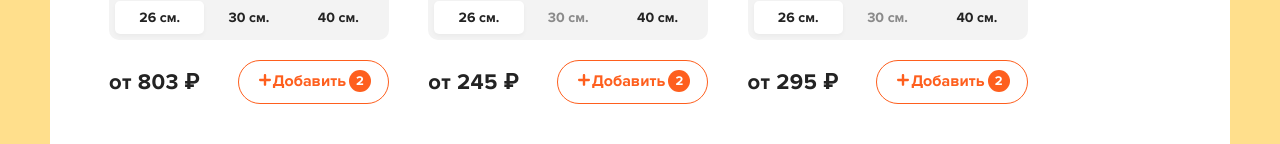
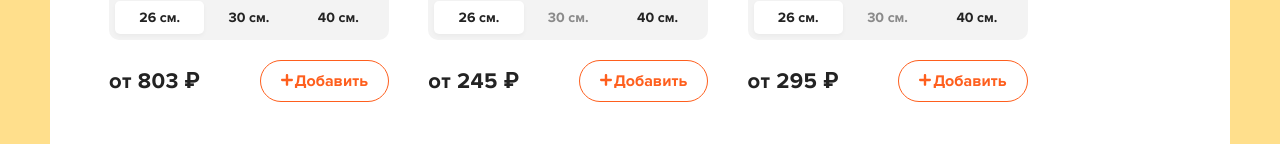
Before and after one commit to Ha1lowe3n/react_pizza, a React (Create React App) app: page / in a window 1280 px wide. Shown: the part 656-800 px from the top of the page. Built offline with nearby package versions, Linux system fonts and the light colour scheme; data requests are answered from the project's data file.

Commit message:
addedCount props in PizzaBlock

```diff
--- a/src/components/pizzaBlock/index.jsx
+++ b/src/components/pizzaBlock/index.jsx
@@ -12,6 +12,7 @@ function PizzaBlock({
   types,
   sizes,
   onClickAddPizza,
+  addedCount,
 }) {
   const [activeType, setActiveType] = React.useState(types[0]);
   const [activeSize, setActiveSize] = React.useState(sizes[0]);
@@ -83,7 +84,7 @@ function PizzaBlock({
             />
           </svg>
           <span>Добавить</span>
-          <i>2</i>
+          {addedCount && <i>{addedCount}</i>}
         </Button>
       </div>
     </div>
@@ -97,6 +98,7 @@ PizzaBlock.propTypes = {
   types: PropTypes.arrayOf(PropTypes.number).isRequired,
   sizes: PropTypes.arrayOf(PropTypes.number).isRequired,
   onAddPizza: PropTypes.func,
+  addedCount: PropTypes.number,
 };
 
 PizzaBlock.defaultProps = {
--- a/src/pages/Home.jsx
+++ b/src/pages/Home.jsx
@@ -28,9 +28,13 @@ const sortItems = [
 
 function Home() {
   const dispatch = useDispatch();
+
   const items = useSelector(({ pizzas }) => pizzas.items);
+  const cartItems = useSelector(({ cart }) => cart.items);
   const isLoaded = useSelector(({ pizzas }) => pizzas.isLoaded);
   const { category, sortBy } = useSelector(({ filters }) => filters);
+
+  console.log(cartItems);
 
   React.useEffect(() => {
     fetchPizzas(sortBy, category)(dispatch);
@@ -69,6 +73,7 @@ function Home() {
               <PizzaBlock
                 onClickAddPizza={handleAddPizzaToCart}
                 key={obj.id}
+                addedCount={cartItems[obj.id]?.length}
                 {...obj}
               />
             ))
```
Also changed, not shown: 1 other file (tests, documents, lock files or other folders).
